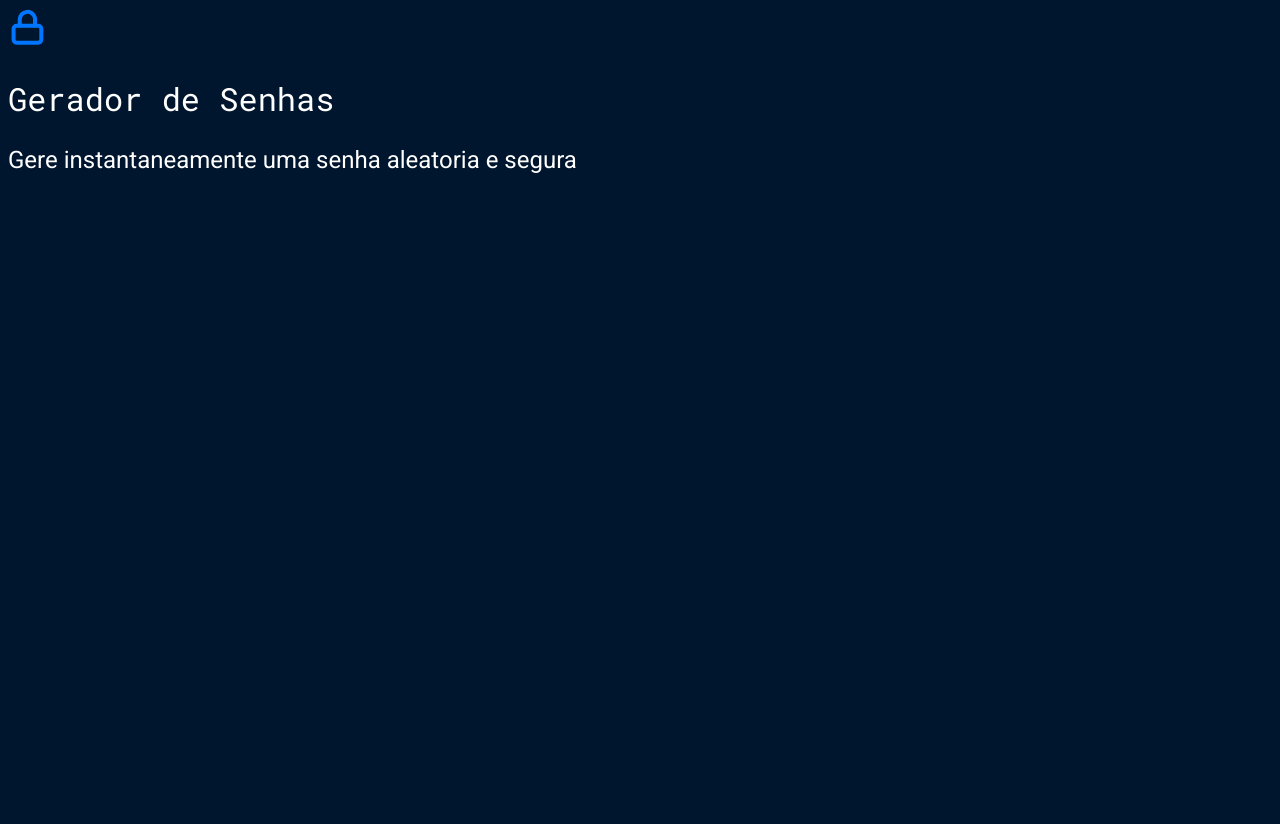
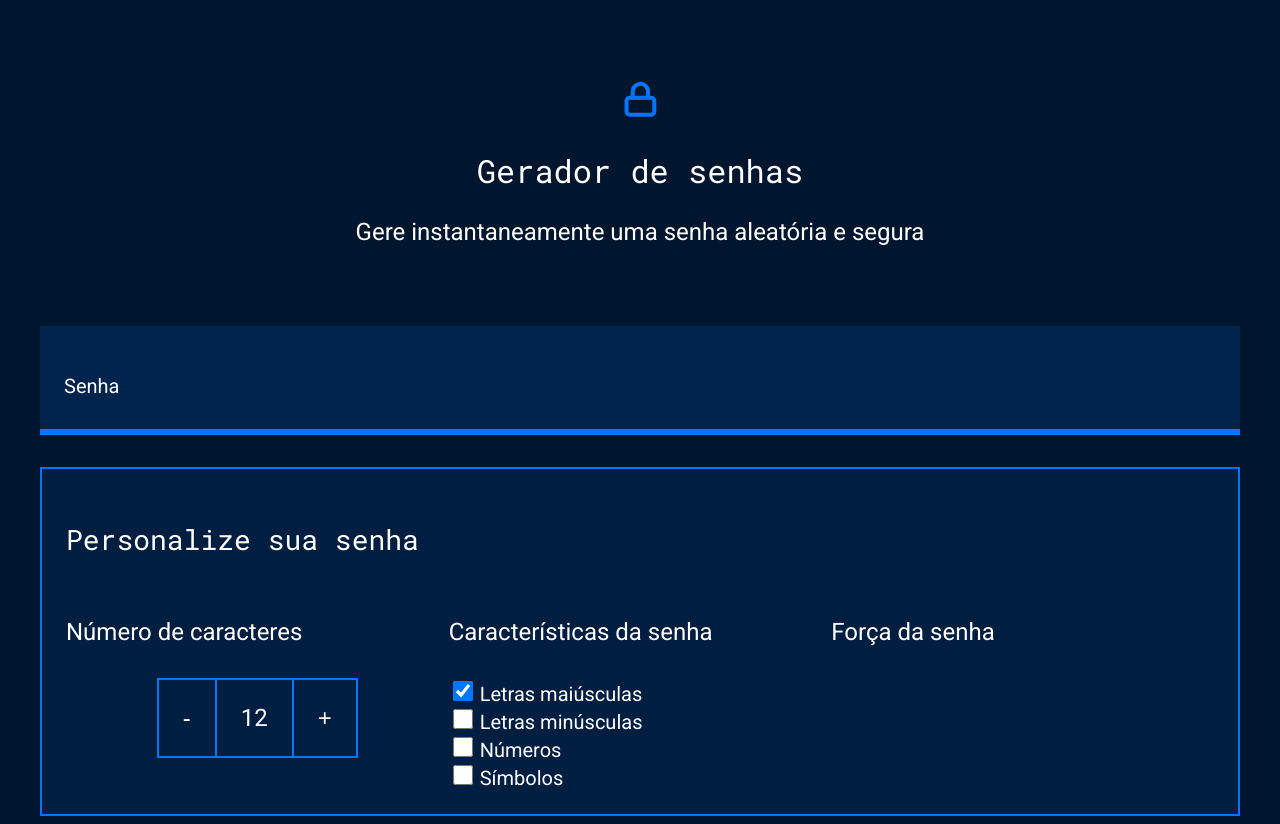
Before and after one commit to feitosaedu35/senha-, a plain HTML site: page index.html in a window 1280 px wide. Before the commit the page ends 800 px from the top, so only its background shows below. Drawn offline with Linux system fonts and the light colour scheme.

Commit message:
Add files via upload

```diff
--- a/index.html
+++ b/index.html
@@ -1,15 +1,61 @@
 <!DOCTYPE html>
 <html lang="pt-br">
+
 <head>
     <meta charset="UTF-8">
     <meta name="viewport" content="width=device-width, initial-scale=1.0">
-        <title>Gerador de Senha</title>
+    <title>Gerador de senha</title>
     <link rel="stylesheet" href="style.css">
+</head>
 
-    </head>
 <body>
-        <img src="unlock.svg" alt="cadeaddo fechado">
-        <h2 class="titulo-principal">Gerador de Senhas</h2>
-        <h3 class="titulo-secundario">Gere instantaneamente uma senha aleatoria e segura</h3>
+    <section class="conteudo">
+        <div class="conteudo-titulo">
+            <img src="unlock.svg" alt="cadeado fechado">
+            <h2 class="titulo-principal">Gerador de senhas</h2>
+            <h3 class="titulo-secundario">Gere instantaneamente uma senha aleatória e segura</h3>
+        </div>
+        <div class="conteudo-senha">
+            <label for="senha">Senha</label>
+            <input name="senha" type="text" id="campo-senha">
+        </div>
+        <div class="parametro">
+            <h3 class="parametro-titulo">Personalize sua senha</h3>
+            <div class="parametro-coluna__senha">
+                <div class="parametro-senha">
+                    <h4 class="parametro-senha__titulo">Número de caracteres</h4>
+                    <div class="parametro-senha-botoes">
+                        <button class="parametro-senha__botao">-</button>
+                        <p class="parametro-senha__texto">12</p>
+                        <button class="parametro-senha__botao">+</button>
+                    </div>
+                </div>
+                <div class="parametro-senha">
+                    <h4 class="parametro-senha__titulo">Características da senha</h4>
+                    <div class="parametro-senha-checkbox">
+                        <input name="maiusculo" type="checkbox" class="checkbox" checked>
+                        <label for="maiusculo">Letras maiúsculas</label>
+                    </div>
+                    <div class="parametro-senha-checkbox">
+                        <input name="minusculo" type="checkbox" class="checkbox">
+                        <label for="minusculo">Letras minúsculas</label>
+                    </div>
+                    <div class="parametro-senha-checkbox">
+                        <input name="numero" type="checkbox" class="checkbox">
+                        <label for="numero">Números</label>
+                    </div>
+                    <div class="parametro-senha-checkbox">
+                        <input name="simbolo" type="checkbox" class="checkbox">
+                        <label for="simbolo">Símbolos</label>
+                    </div>
+
+                </div>
+                <div class="parametro-senha">
+                    <h4 class="parametro-senha__titulo">Força da senha</h4>
+                </div>
+            </div>
+        </div>
+    </section>
 </body>
-    <html>
+
+</html>
--- a/style.css
+++ b/style.css
@@ -9,9 +9,11 @@
     --roboto: 'Roboto', sans-serif;
     --roboto-mono: 'Roboto Mono', monospace;
 }
+
 *{
     font-weight: 400;
 }
+
 body{
     color: var(--branco);
     background-color: var(--cor-de-fundo);
@@ -26,7 +28,96 @@ body{
 .titulo-secundario{
     font-size: 24px;
 }
+
 .conteudo-titulo{
     text-align: center;
     margin-top: 80px;
 }
+
+.conteudo-senha{
+    margin-top: 80px;
+    background: var(--fundo-senha);
+    padding: 24px;
+    border-bottom: 6px solid var(--borda);
+}
+
+#campo-senha{
+    background-color: var(--fundo-senha);
+    border: none;
+    color: var(--branco);
+    font-family: var(--roboto-mono);
+    font-size: 40px;
+    width: 70%;
+}
+
+#campo-senha:focus{
+    outline: none;
+}
+
+.conteudo{
+    max-width: 1200px;
+    margin: 0 auto;
+}
+
+.parametro{
+    background-color: var(--fundo-texto);
+    border: 2px solid var(--borda);
+    margin-top: 32px;
+    padding: 24px;
+}
+
+.parametro-titulo{
+    font-family: var(--roboto-mono);
+    font-size: 28px;
+}
+
+.parametro-senha__titulo{
+    font-size:24px;
+}
+
+.parametro-coluna__senha{
+    display: flex;
+    flex-direction: column;
+    justify-content: center;
+}
+.parametro-senha{
+    width: 50%;
+    margin: 0 auto;
+}
+
+.parametro-senha-botoes{
+    display: flex;
+    justify-content: center;
+}
+
+.parametro-senha__botao{
+    background-color: var(--fundo-texto);
+    color: var(--branco);
+    border: 2px solid var(--borda);
+    padding: 24px;
+    font-size: 24px;
+    cursor: pointer;
+}
+.parametro-senha__texto{
+    padding: 24px;
+    border-top: 2px solid var(--borda);
+    border-bottom: 2px solid var(--borda);
+    margin: 0;
+    font-size: 24px;
+}
+
+label{
+    font-size: 20px;
+}
+
+.checkbox{
+    width: 20px;
+    height: 20px;
+    cursor: pointer;
+}
+
+@media screen and (min-width: 768px) {
+    .parametro-coluna__senha{
+        flex-direction: row;
+    }
+}
```
Also changed, not shown: 1 other file. Lines whose indentation alone changed are shown as unchanged.
